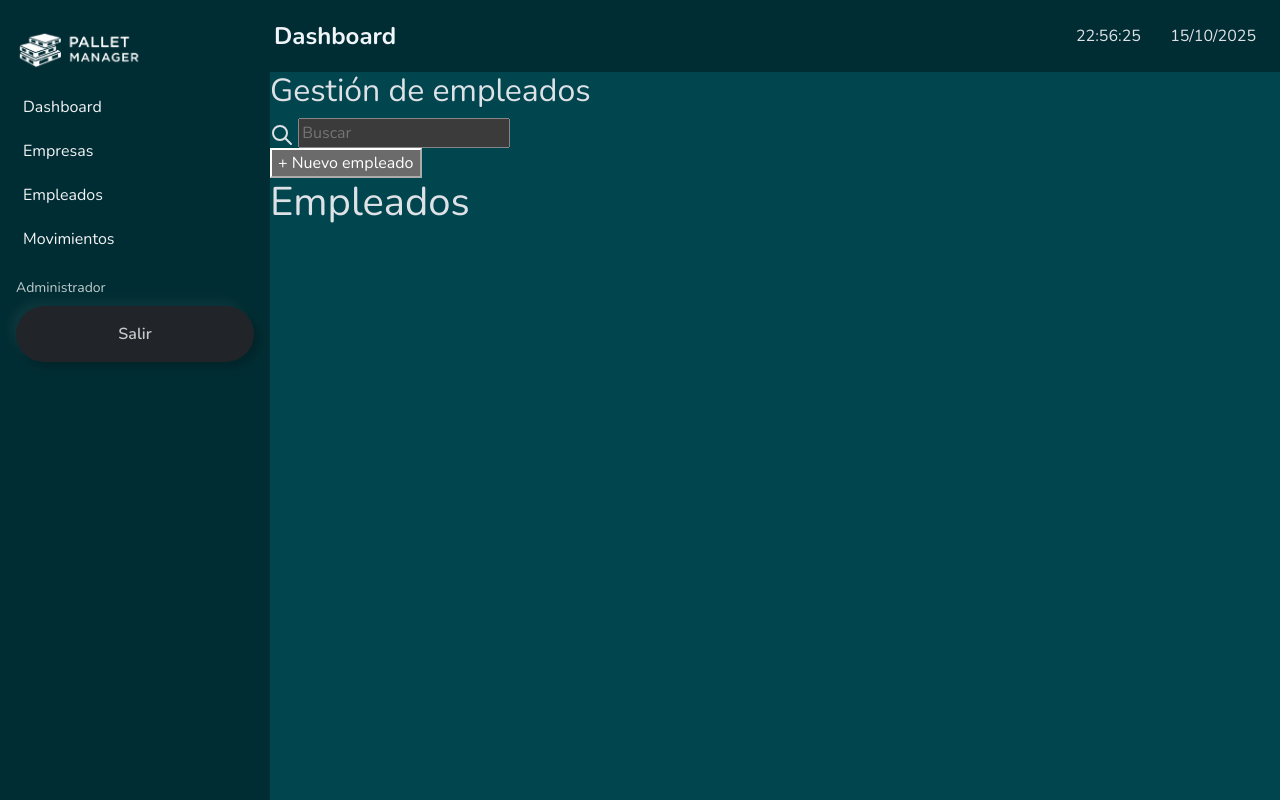
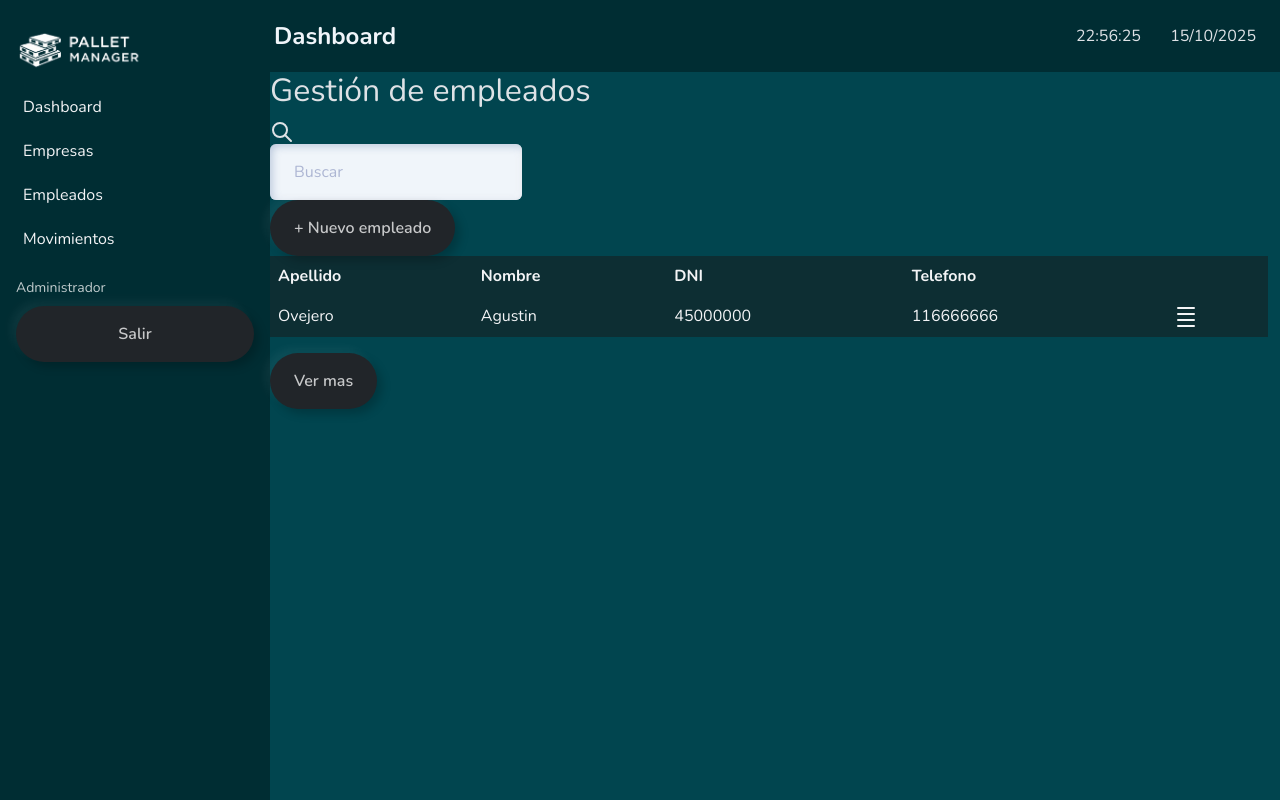
Before and after one commit to FolkodeGroup/Intercambio-de-Pallets-Modulo1, a Django app: page /empleados/ in a window 1280 px wide. Run offline with Django 5.2, Linux system fonts and the light colour scheme; some libraries are stand-ins or nearby versions.

Commit message:
desarrollo de la vista, aplicando sus clases

```diff
--- a/pallet_manager/mysite/empleados/templates/empleados/vista_empleados.html
+++ b/pallet_manager/mysite/empleados/templates/empleados/vista_empleados.html
@@ -1,6 +1,9 @@
+
 {% extends 'base.html' %}
 {% load static %}
+
 {% block content %}
+
 <div>
 
     <main>
@@ -10,17 +13,41 @@
             <form>
                 <label>
                     <svg  xmlns="http://www.w3.org/2000/svg"  width="24"  height="24"  viewBox="0 0 24 24"  fill="none"  stroke="currentColor"  stroke-width="2"  stroke-linecap="round"  stroke-linejoin="round"  class="icon icon-tabler icons-tabler-outline icon-tabler-search"><path stroke="none" d="M0 0h24v24H0z" fill="none"/><path d="M10 10m-7 0a7 7 0 1 0 14 0a7 7 0 1 0 -14 0" /><path d="M21 21l-6 -6" /></svg>
-                    <input type="search", placeholder="Buscar">
+                    <input
+
+                        type="search"
+                        placeholder="Buscar"
+                        class="form-control"
+                        >
                 </label>
             </form>
-            <button href="">+ Nuevo empleado</button>
+            <button href="" class="btn">+ Nuevo empleado</button>
         </nav>
 
-        <table>
-            <h1>Empleados</h1>
+        <table class="table table-borderless">
+            <thead>
+                <tr>
+                    <th>Apellido</th>
+                    <th>Nombre</th>
+                    <th>DNI</th>
+                    <th>Telefono</th>
+                    <th></th>
+                </tr>
 
+            </thead>
+            <tbody>
+                <td>Ovejero</td>
+                <td>Agustin</td>
+                <td>45000000</td>
+                <td>116666666</td>
+                <td>
+                    <svg xmlns="http://www.w3.org/2000/svg" width="24" height="24" viewBox="0 0 24 24" fill="none" stroke="currentColor" stroke-width="2" stroke-linecap="round" stroke-linejoin="round" class="icon icon-tabler icons-tabler-outline icon-tabler-baseline-density-small"><path stroke="none" d="M0 0h24v24H0z" fill="none"/><path d="M4 3h16" /><path d="M4 9h16" /><path d="M4 15h16" /><path d="M4 21h16" /></svg>
+                </td>
+            </tbody>
         </table>
-
+        <div>
+            <button href="" class="btn">Ver mas</button>
+        </div>
 
     </main>
 
```
